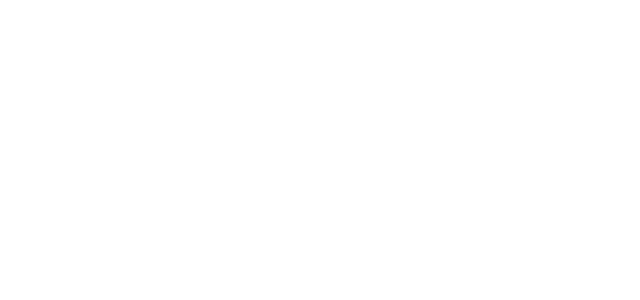
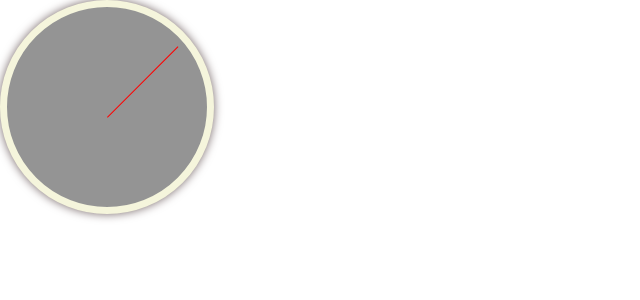
Before and after one commit to rafisfast/clock, a React (Create React App) app: page / in a window 1280 px wide. Shown: the top 300 px of the page, without its empty margins (0-640 px from the left). Built offline with nearby package versions, Linux system fonts and the light colour scheme.

Commit message:
converting project to use hooks

```diff
--- a/src/App.js
+++ b/src/App.js
@@ -1,32 +1,23 @@
-import React, {Component} from 'react';
+import React, {Component, useState} from 'react';
 
-class Needle extends Component {
-
-  render() {
+function Needle() {
     return (
-      <div className="needle">
+        <div className="main-needle">
 
         </div>
     )
 }
 
-}
-
-class Base extends Component {
-
-  render() {
+function Base() {
     return (
        <div className="base">
-        < Needle />
+           <Needle />
        </div>
     )
 }
 
-}
+function App() {
 
-class App extends Component {
-
-  render() {
 return(
     <div>
         <Base />
@@ -34,6 +25,4 @@ class App extends Component {
     )
 }
 
-}
-
 export default App
--- a/src/index.css
+++ b/src/index.css
@@ -7,7 +7,21 @@ body {
   -moz-osx-font-smoothing: grayscale;
 }
 
-code {
-  font-family: source-code-pro, Menlo, Monaco, Consolas, 'Courier New',
-    monospace;
+.main-needle {
+  background-color: red;
+  width: 0.6%;
+  height:50%;
+  margin: 5% 50%;
+  transform: rotate(45deg);
+  transform-origin: 0% 100%;
+  transition: transform 1000ms cubic-bezier(.32,0,.07,1);
 }
+
+.base {
+  border-radius: 50%;
+  background-color: rgb(148, 148, 148);
+  width: 200px;
+  height: 200px;
+  filter: drop-shadow(0px 0px 5px rgb(117, 102, 103));
+  border: 7px solid beige
+}
```
Also changed, not shown: src/old_App.js (added, +46 -0 lines). Lines whose indentation alone changed are shown as unchanged.
